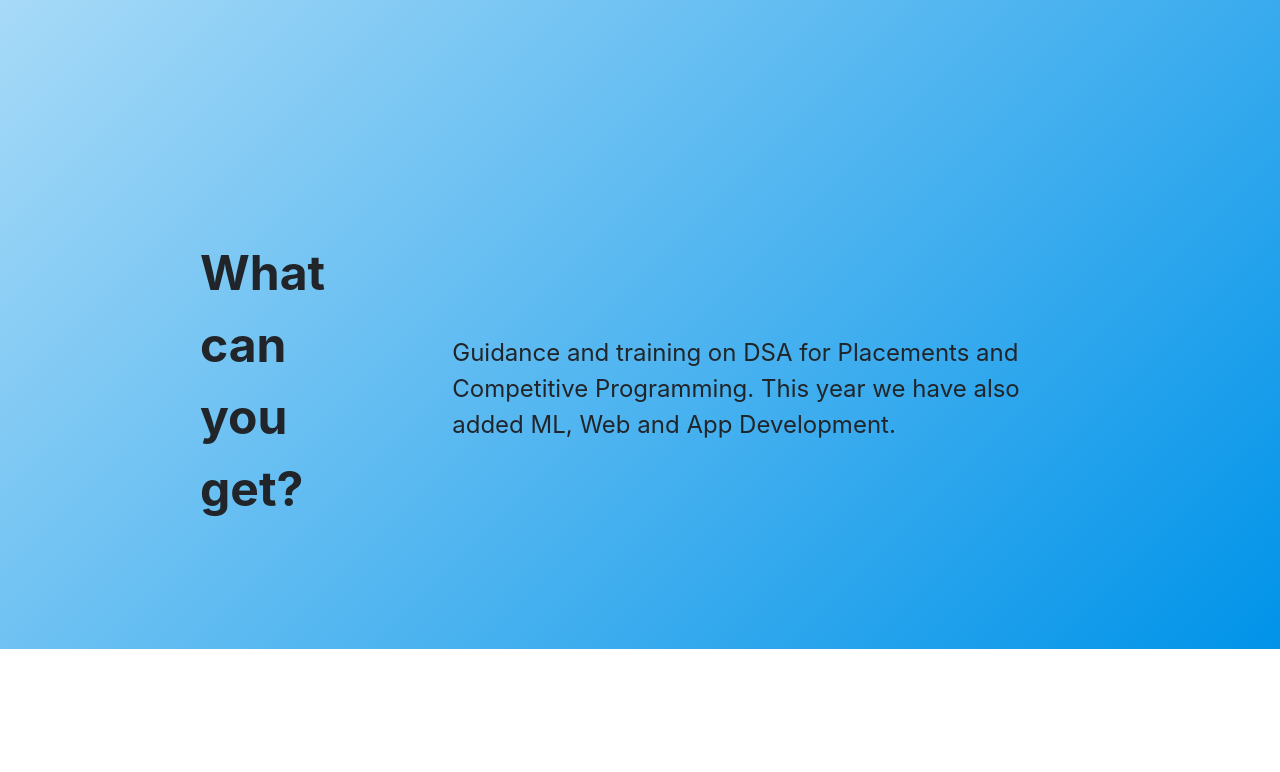
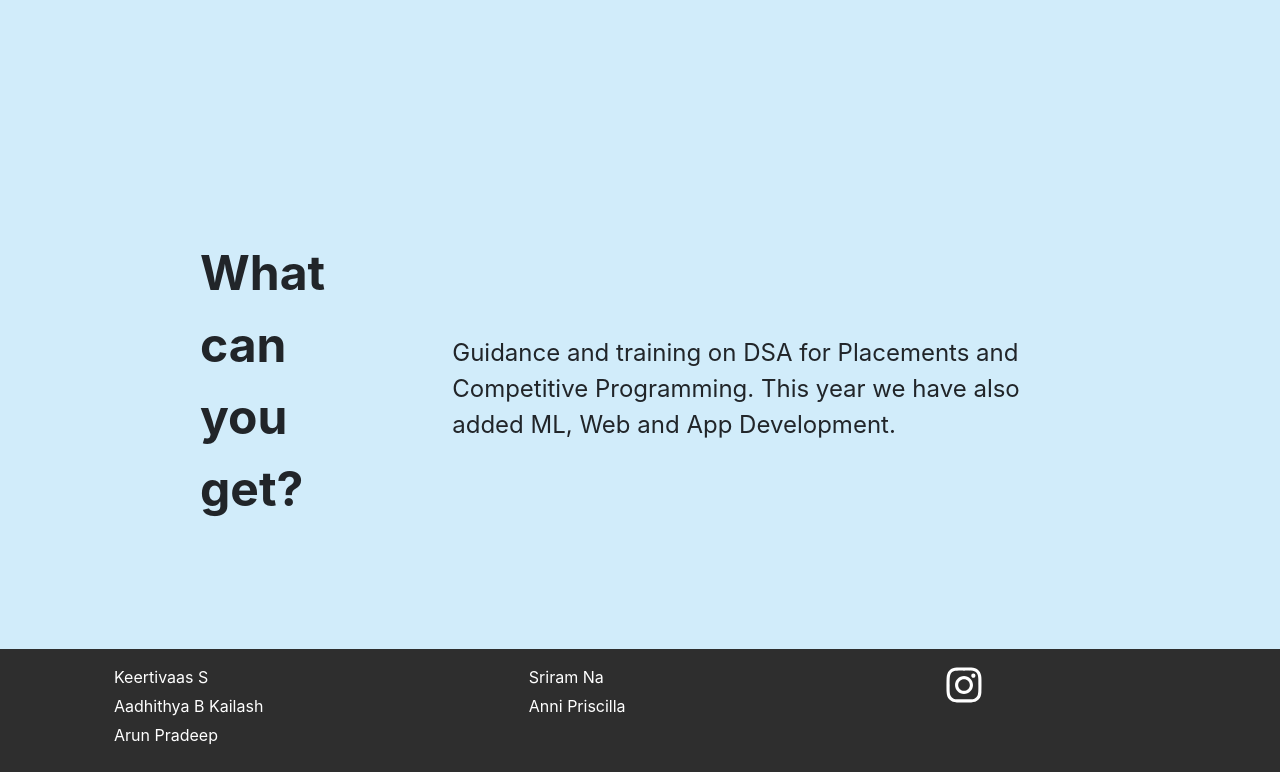
Before and after one commit to keertivaas/ProcodeWebsite, a React (Create React App) app in the folder procode-frontend/: page / in a window 1280 px wide. Shown: the part 1073-1845 px from the top of the page. Before the commit the page ends 1722 px from the top, so only its background shows below. Built offline with nearby package versions, Linux system fonts and the light colour scheme.

Commit message:
Footer + background change

```diff
--- a/procode-frontend/src/App.css
+++ b/procode-frontend/src/App.css
@@ -8,6 +8,7 @@ li {
 }
 a {
   text-decoration: none !important;
+  color: white !important;
 }
 .my-3 {
   margin-top: 2rem;
--- a/procode-frontend/src/App.js
+++ b/procode-frontend/src/App.js
@@ -9,7 +9,7 @@ import { Office } from "./views/Office/Office";
 import { Theads } from "./views/Theads/Theads";
 import { Edheads } from "./views/Edheads/Edheads";
 import { Core } from "./views/Core/Core";
-
+import Footer from "./components/Footer";
 function App() {
   return (
     <div className="App">
@@ -25,6 +25,7 @@ function App() {
           <Route exact path="*" component={null} />
         </Switch>
       </Router>
+      <Footer />
     </div>
   );
 }
--- /dev/null
+++ b/procode-frontend/src/components/Footer/footer.css
@@ -0,0 +1,7 @@
+.footer {
+  color: white;
+  background: #2e2e2e;
+}
+.done-by ul * {
+  padding-bottom: 0.3rem;
+}
--- /dev/null
+++ b/procode-frontend/src/components/Footer/index.js
@@ -0,0 +1,46 @@
+import React from "react";
+import { InstagramIcon } from "../InstagramIcon";
+import "./footer.css";
+export const Footer = () => {
+  return (
+    <div className="footer">
+      <div className="container">
+        <div className="py-3 pb-1 d-flex justify-content-between">
+          <div className="done-by flex-grow-1">
+            <ul className="row w-100">
+              <li className="col-md-6">
+                <a href="https://www.linkedin.com/in/keertivaas-sankaranarayanan-a6517218a/">
+                  Keertivaas S
+                </a>
+              </li>
+              <li className="col-md-6 text-justify">
+                <a href="https://www.linkedin.com/in/sriram-narayanan-189903192/">
+                  Sriram Na
+                </a>
+              </li>
+              <li className="col-md-6">
+                <a href="https://www.linkedin.com/in/aadhithya-b-kailash-195b115b/">
+                  Aadhithya B Kailash
+                </a>
+              </li>
+              <li className="col-md-6">
+                <a href="https://www.linkedin.com/in/anni-priscilla-a-ba0952215/">
+                  Anni Priscilla
+                </a>
+              </li>
+              <li className="col-md-6">
+                <a>Arun Pradeep</a>
+              </li>
+            </ul>
+          </div>
+          <div className="social flex-grow-1">
+            <a href="https://www.instagram.com/procode_it_ssn/">
+              <InstagramIcon height={40} width={40} color="grey" />
+            </a>
+          </div>
+        </div>
+      </div>
+    </div>
+  );
+};
+export default Footer;
--- /dev/null
+++ b/procode-frontend/src/components/InstagramIcon/index.js
@@ -0,0 +1,10 @@
+import React from "react";
+import InstaSVG from "../../img/instagram-brands.svg";
+export const InstagramIcon = ({ color, height, width }) => {
+  return (
+    <svg className="insta-icon" fill={color} height={height} width={width}>
+      <use xlinkHref={`${InstaSVG}#insta`} />
+    </svg>
+  );
+};
+export default InstagramIcon;
--- a/procode-frontend/src/components/Navbar/Navbar.js
+++ b/procode-frontend/src/components/Navbar/Navbar.js
@@ -98,11 +98,6 @@ export const Navbar = () => {
                 Events
               </a>
             </li>
-            <li className="nav-item">
-              <a className="nav-link" href="/past">
-                Past Sessions
-              </a>
-            </li>
           </ul>
         </div>
       </div>
--- a/procode-frontend/src/components/Navbar/navbar.css
+++ b/procode-frontend/src/components/Navbar/navbar.css
@@ -19,3 +19,6 @@
 .dropdown-item:active {
   background: transparent;
 }
+.dropdown-item:hover {
+  color: black !important;
+}
--- a/procode-frontend/src/views/Home/Home.css
+++ b/procode-frontend/src/views/Home/Home.css
@@ -3,7 +3,7 @@
 } */
 
 .bgColor {
-  background: linear-gradient(135deg, white, #0093E9);
+  background: #d1ecfa;
 }
 
 .intro-logo {
```
Also changed, not shown: procode-frontend/src/img/instagram-brands.svg (added).
